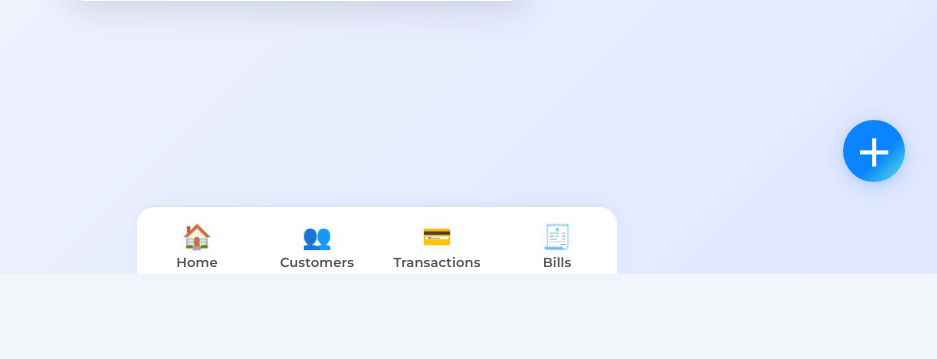
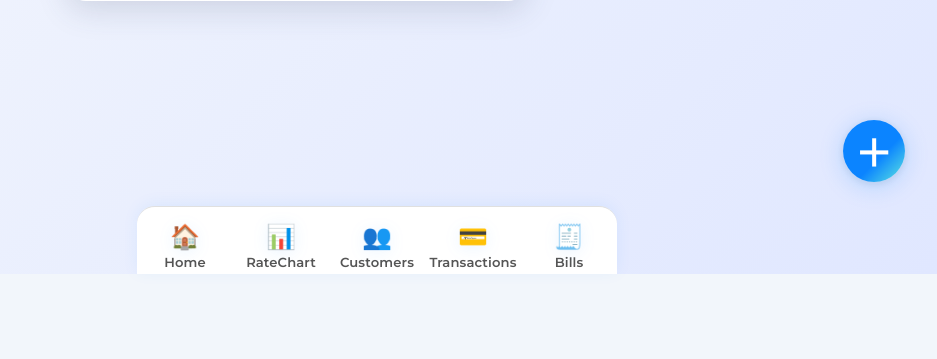
Before and after one commit to GitKaran4723/promilkdairy, a Flask app: page /bill/1 in a window 1280 px wide. Shown: the part 526-885 px from the top of the page, without its empty margins (343-1280 px from the left). Run offline with Flask 3, Linux system fonts and the light colour scheme; a user stored in the database is signed in; tables that the repository leaves empty hold one stand-in row (values such as "Sample post").

Commit message:
Database Updated

```diff
--- a/templates/base.html
+++ b/templates/base.html
@@ -244,6 +244,10 @@
       <span class="icon">🏠</span>
       <span class="label">Home</span>
       </a>
+      <a class="navitem{% if request.endpoint == 'rate_chart_view' %} active{% endif %}" href="{{ url_for('rate_chart_view') }}">
+      <span class="icon">📊</span>
+      <span class="label">RateChart</span>
+      </a>
       <a class="navitem{% if request.endpoint == 'customers_list' %} active{% endif %}" href="{{ url_for('customers_list') }}">
       <span class="icon">👥</span>
       <span class="label">Customers</span>
```
Also changed, not shown: instance/db.sqlite3, 1 other file.
